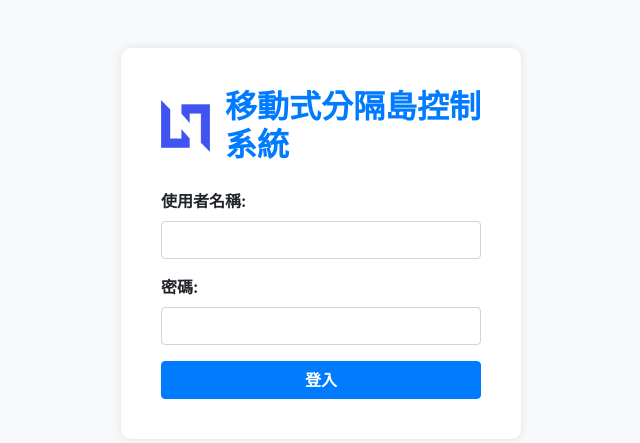
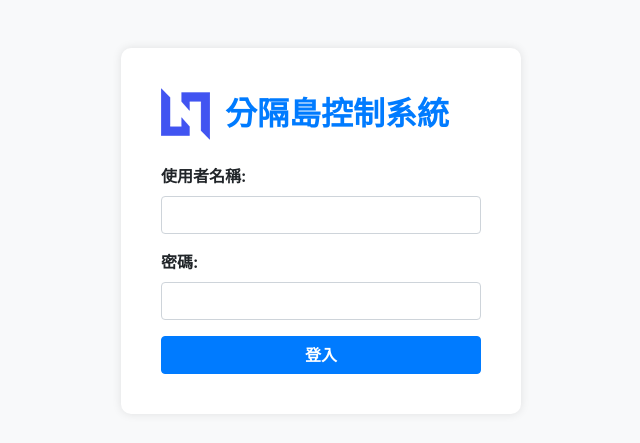
Before and after one commit to hongfu553/highway_websystem, a Flask app: page /login in a window 1280 px wide. Shown: the top 443 px of the page, without its empty margins (319-959 px from the left). Run offline with Flask 3, Linux system fonts and the light colour scheme; some libraries are stand-ins or nearby versions.

Commit message:
html update

```diff
--- a/templates/login.html
+++ b/templates/login.html
@@ -43,7 +43,7 @@
     <div class="container mt-5">
         <div class="d-flex align-items-center mb-4">
             <img src="\static\img\logo.png" alt="Logo" class="logo">
-            <h2 class="mb-0">移動式分隔島控制系統</h2>
+            <h2 class="mb-0">分隔島控制系統</h2>
         </div>
         <form method="post">
             <div class="form-group">
```
